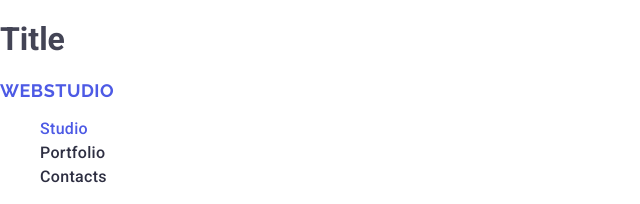
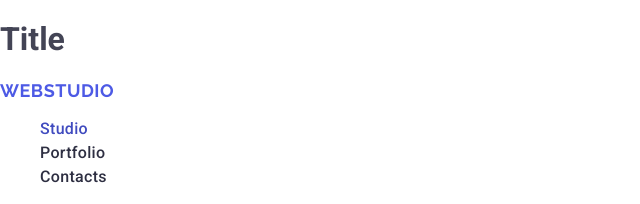
Before and after one commit to dariv2905/goit-homework-02, a plain HTML site: page index.html in a window 1280 px wide. In both pictures the pointer is over the link "Studio". Shown: the top 204 px of the page, 0-640 px from the left. Drawn offline with nearby package versions, Linux system fonts and the light colour scheme.

Commit message:
update e

```diff
--- a/css/style.css
+++ b/css/style.css
@@ -36,7 +36,8 @@ text-transform: uppercase;
 
 .menu-link:hover,
 .menu-link:focus
-{ color: #4D5AE5 }
+{ color:#404bbf;
+}
 
 .information-link
 {  color: var(--SLATE, #434455);
```
